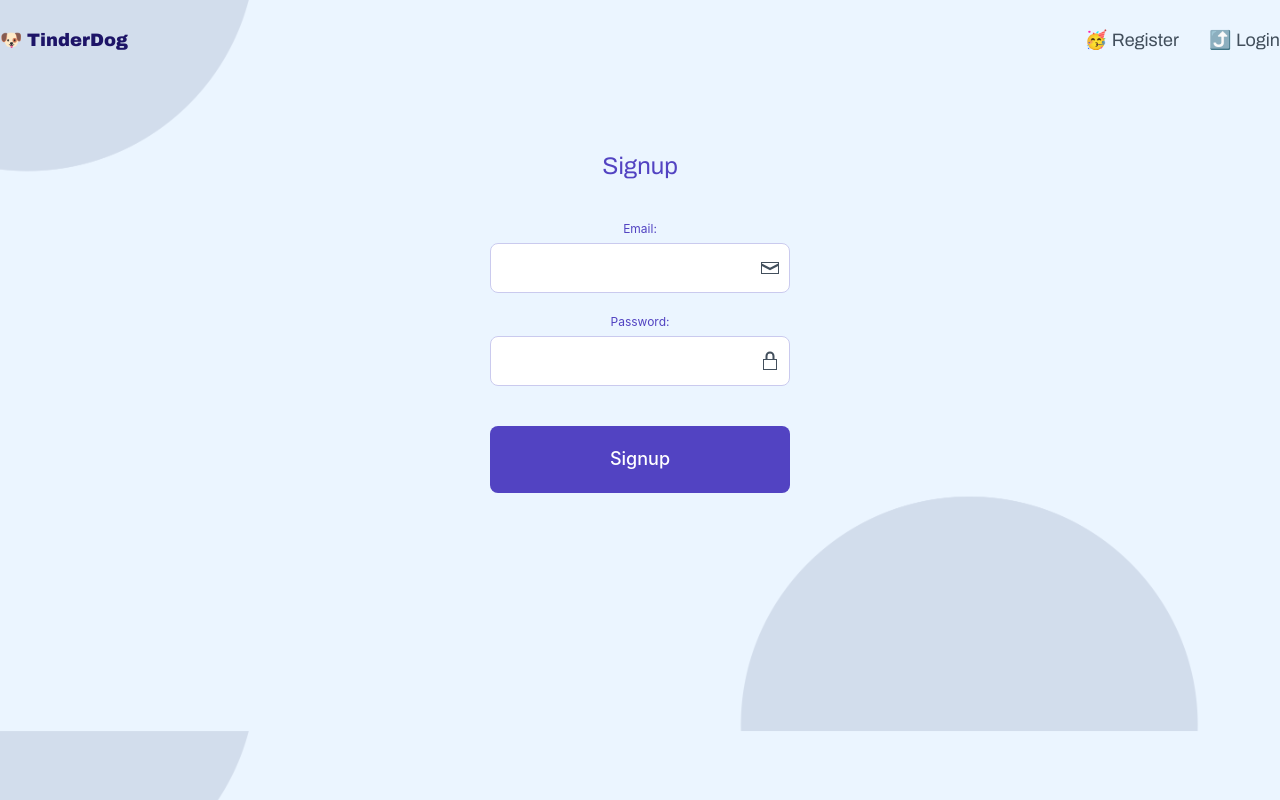
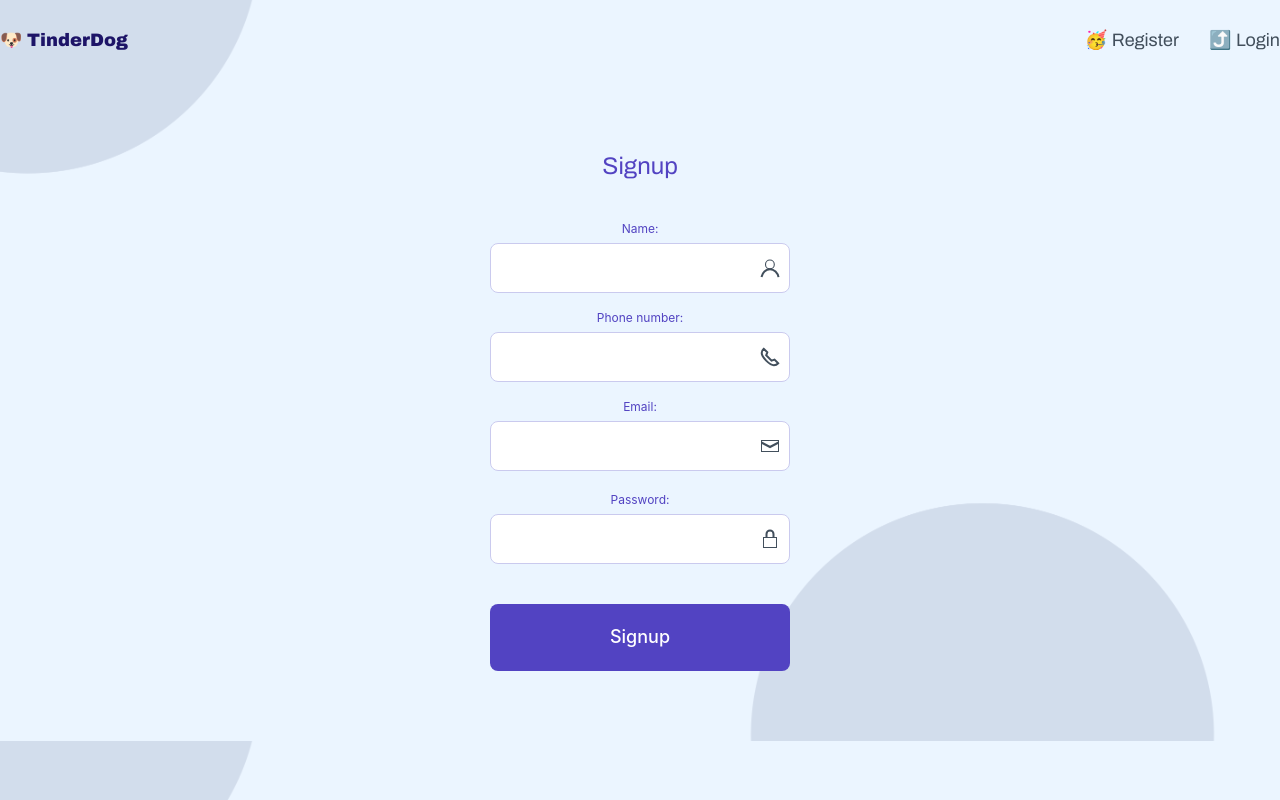
Before and after one commit to gladysaj/tinderdog, a React (Create React App) app: page /signup in a window 1280 px wide. Built offline with nearby package versions, Linux system fonts and the light colour scheme.

Commit message:
proceso del signup funcional

```diff
--- a/src/components/AuthForm/index.js
+++ b/src/components/AuthForm/index.js
@@ -59,7 +59,45 @@ class AuthForm extends Component {
               onSubmit={this.handleSubmit}
               className="uk-width-1-1 uk-form-stacked uk-flex uk-flex-center uk-flex-column"
             >
+
               <div className="uk-margin">
+             { isLogin ? null : (<div>
+              <label className="uk-form-label" htmlFor="email">
+                  Name:
+                </label>
+                <div className="uk-inline">
+                  <span
+                    className="uk-form-icon uk-form-icon-flip"
+                    uk-icon="icon: user"
+                  ></span>
+                  <input
+                    onChange={this.handleChange}
+                    id="name"
+                    //este name debe ser el mismo que el campo del modelo de User.js
+                    name="name"
+                    className="uk-input"
+                    type="text"
+                    required
+                  />
+                </div>
+                <label className="uk-form-label" htmlFor="email">
+                  Phone number:
+                </label>
+                <div className="uk-inline">
+                  <span
+                    className="uk-form-icon uk-form-icon-flip"
+                    uk-icon="icon: receiver"
+                  ></span>
+                  <input
+                    onChange={this.handleChange}
+                    id="phoneNumber"
+                    name="phoneNumber"
+                    className="uk-input"
+                    type="text"
+                    required
+                  />
+                </div>
+             </div>)}
                 <label className="uk-form-label" htmlFor="email">
                   Email:
                 </label>
@@ -116,6 +154,6 @@ class AuthForm extends Component {
   }
 }
 
-AuthForm.contextType = AppContext;
+// AuthForm.contextType = AppContext;
 
 export default AuthForm;
--- a/src/services/authServices.js
+++ b/src/services/authServices.js
@@ -6,6 +6,9 @@ export const login = (credential) => {
   return axios.post("http://localhost:3000/api/login", credential);
 };
 
+//Esta ruta no estaba sirviendo porque para poder hacer un signup en el modelo de usuario estaba
+//requerido el numero de telefono y el nombre. Para arreglarlo, le agregue el campo de Phone number y
+//name en el proceso del signup
 export const signup = (credential) => {
   return axios.post("http://localhost:3000/api/signup", credential);
 };
```
